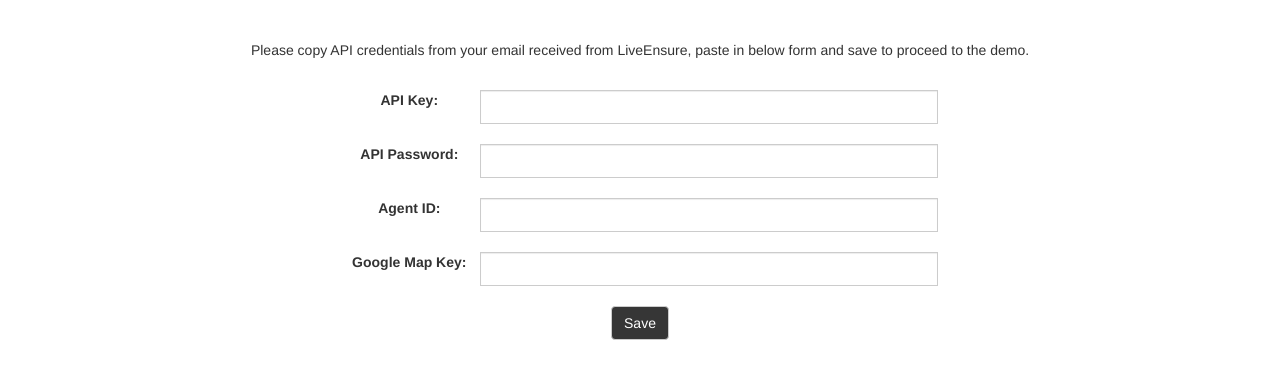
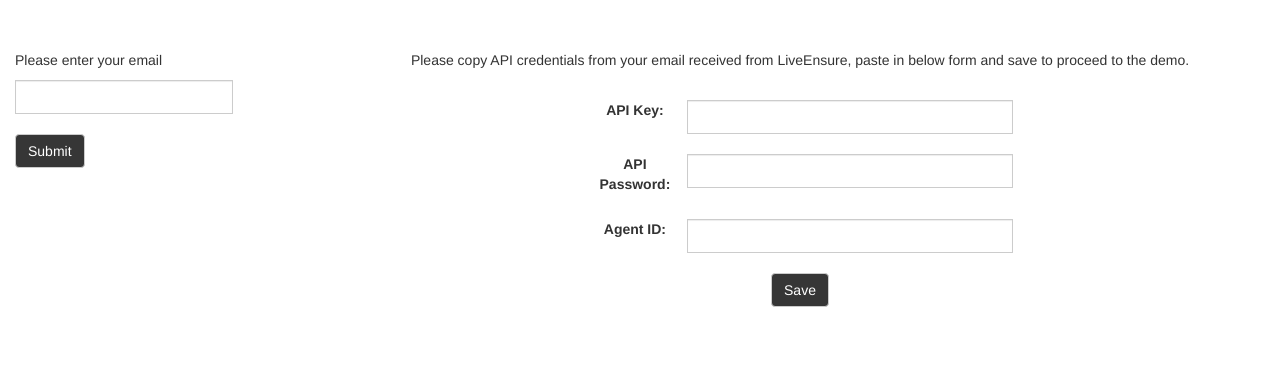
Before and after one commit to LiveEnsure/LE-Python-SDK, a Django app: template liveensuredemo/templates/liveensure/settings.html in a window 1280 px wide. Shown: the part 95-474 px from the top of the page. Run offline with Django 3.2, Linux system fonts and the light colour scheme; the template is opened without the code that fills it, so the values that code supplies are empty; some libraries are stand-ins or nearby versions.

Commit message:
Added register consumer support

```diff
--- a/liveensuredemo/templates/liveensure/settings.html
+++ b/liveensuredemo/templates/liveensure/settings.html
@@ -13,21 +13,38 @@
     <h1 class="heading"> LiveEnsure <sup> &reg; </sup>. Live.</h1>
     <p class="sub-heading"> Real-time authentication solution demo with your mobile device. </p>
 </header>
+<div class="col-sm-3">
+    <p class="text-left marginTop-40"> Please enter your email</p>
+    <input id="email" class="form-control form-control-width-change" name="email" type="text">
+    <button type="submit" id="email_btn" class="btn btn-default btn-modified marginTop-20" style="display: block;">Submit</button>
 
-    <div id="content">
-    	<p class="text-center marginTop-40"> Please copy API credentials from your email received from LiveEnsure, paste in below form and save to proceed to the demo. </p>
-		<form action="{% url 'index' %}" method="post" class = "col-md-offset-3 col-md-6 text-center marginTop-20">
+    <div class="alert alert-info marginTop-20" id="email_not_exist_msg" style="display: None">
+        <strong> Email does not exist, please register. </strong>
+    </div>
+    <div class="alert alert-danger marginTop-20" id="invalid_email" style="display: None">
+        <strong> Invalid email id </strong>
+    </div>
+
+    <div id="registerDiv" class="btn-group marginTop-20" style="display: None">
+        <a href="/live-demo/register" class="btn btn-white btn-default active">
+            <i class="fa fa-cog" aria-hidden="true"></i> Register Consumer
+        </a>
+    </div>
+
+</div>
+<div id="content" class="col-sm-9">
+    <p class="text-center marginTop-40"> Please copy API credentials from your email received from LiveEnsure, paste in
+        below form and save to proceed to the demo. </p>
+    <form action="{% url 'index' %}" method="post" class="col-md-offset-3 col-md-6 text-center marginTop-20">
         <div class="form-group">
             {% csrf_token %}
-			<label class ="label-modify" for="key">API Key:</label>
-			<input class="form-control form-control-width-change" name="api_key" type="text">
-			<label class ="label-modify marginTop-20" for="password">API Password:</label>
-			<input class="form-control form-control-width-change marginTop-20" name="api_password" type="password">
-			<label class ="label-modify marginTop-20" for="id">Agent ID:</label>
-			<input name="agent_id" class="form-control form-control-width-change marginTop-20" type="text">
-
-            <label class ="label-modify marginTop-20" for="id">Google Map Key:</label>
-            <input name="map_key" class="form-control form-control-width-change marginTop-20" type="text">
+            <label class="label-modify" for="key">API Key:</label>
+            <input class="form-control form-control-width-change" id="api" name="api_key" type="text">
+            <label class="label-modify marginTop-20" for="password">API Password:</label>
+            <input class="form-control form-control-width-change marginTop-20" id="pass" name= "api_password" type="password">
+            <label class="label-modify marginTop-20" for="id">Agent ID:</label>
+            <input id="agent" name="agent_id"  class="form-control form-control-width-change marginTop-20" type="text">
+            <input id="email_id" name="email" type="hidden">
             <button type="submit" class="btn btn-default btn-modified marginTop-20">Save</button>
         </div>
     </form>
@@ -36,6 +53,45 @@
 <script type="text/javascript" src="{% static 'liveensuredemo/js/jquery-1.12.3.min.js' %}"></script>
 <script src="{% static 'liveensuredemo/js/bootstrap.min.js' %}"></script>
 <script>
+        function isValidEmailAddress(emailAddress) {
+                var pattern = /^([a-z\d!#$%&'*+\-\/=?^_`{|}~\u00A0-\uD7FF\uF900-\uFDCF\uFDF0-\uFFEF]+(\.[a-z\d!#$%&'*+\-\/=?^_`{|}~\u00A0-\uD7FF\uF900-\uFDCF\uFDF0-\uFFEF]+)*|"((([ \t]*\r\n)?[ \t]+)?([\x01-\x08\x0b\x0c\x0e-\x1f\x7f\x21\x23-\x5b\x5d-\x7e\u00A0-\uD7FF\uF900-\uFDCF\uFDF0-\uFFEF]|\\[\x01-\x09\x0b\x0c\x0d-\x7f\u00A0-\uD7FF\uF900-\uFDCF\uFDF0-\uFFEF]))*(([ \t]*\r\n)?[ \t]+)?")@(([a-z\d\u00A0-\uD7FF\uF900-\uFDCF\uFDF0-\uFFEF]|[a-z\d\u00A0-\uD7FF\uF900-\uFDCF\uFDF0-\uFFEF][a-z\d\-._~\u00A0-\uD7FF\uF900-\uFDCF\uFDF0-\uFFEF]*[a-z\d\u00A0-\uD7FF\uF900-\uFDCF\uFDF0-\uFFEF])\.)+([a-z\u00A0-\uD7FF\uF900-\uFDCF\uFDF0-\uFFEF]|[a-z\u00A0-\uD7FF\uF900-\uFDCF\uFDF0-\uFFEF][a-z\d\-._~\u00A0-\uD7FF\uF900-\uFDCF\uFDF0-\uFFEF]*[a-z\u00A0-\uD7FF\uF900-\uFDCF\uFDF0-\uFFEF])\.?$/i;
+                return pattern.test(emailAddress);
+            };
+
+        $("#email_btn").click(function(e){
+            // call Consumer API
+            e.preventDefault();
+            email = $("#email").val();
+            $("#email_not_exist_msg").css("display", "None");
+            is_valid = isValidEmailAddress(email);
+            if(is_valid) {
+                $("#invalid_email").css("display", "None");
+                $("#api").val('');
+                $("#pass").val('');
+                $("#agent").val('');
+
+                $.ajax({
+                    type: "GET",
+                    url: "http://localhost:8000/live-consumer-pvt-ws/admin/consumer/getConsumerCredential/"+ email,
+                    success: function(result) {
+                        console.log(result);
+                        $("#api").val(result.host_ws_signature);
+                        $("#pass").val(result.host_ws_password);
+                        $("#agent").val(result.instance_uuid);
+                        $("#email_id").val(email);
+                    },
+                    error: function(result) {
+                        $("#email_not_exist_msg").css("display", "block");
+                        $("#registerDiv").css("display", "block")
+                    }
+                });
+            }
+            else {
+                $("#invalid_email").css("display", "block");
+            }
+
+        });
+
         var agentId = "{{agentId}}";
         var urls = {
             host: "",
@@ -73,6 +129,7 @@
                 }
             }
         });
+
 </script>
 {% block javascripts %}{% endblock %}
 </body>
```
Also changed, not shown: liveensuredemo/templates/liveensure/base.html (+12 -4 lines), liveensuredemo/templates/liveensure/behaviour.html (+28 -9 lines), liveensuredemo/templates/liveensure/device.html (+6 -4 lines), liveensuredemo/templates/liveensure/knowledge.html (+11 -7 lines), liveensuredemo/templates/liveensure/location.html (+13 -9 lines). Lines whose indentation alone changed are shown as unchanged.
